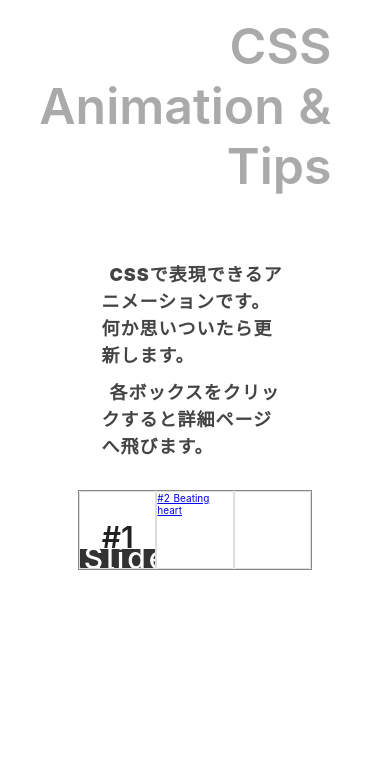
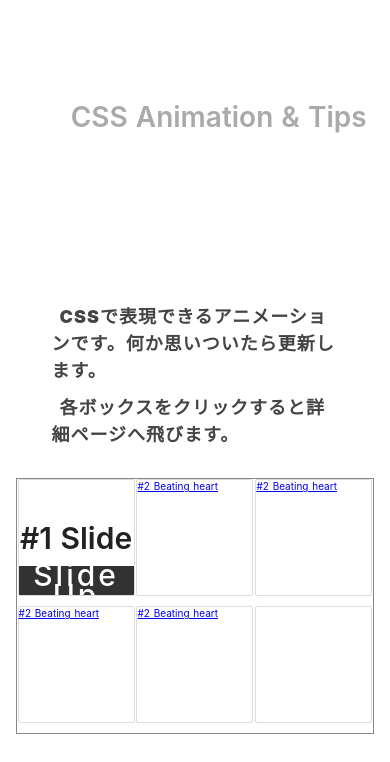
Before and after one commit to kento-yoshidu/CSSAnimation, a Nuxt app: page / in a window 390 px wide. Shown: the top 762 px of the page. Built offline with nearby package versions, Linux system fonts and the light colour scheme.

Commit message:
Update index.vue

```diff
--- a/components/LayoutHeader.vue
+++ b/components/LayoutHeader.vue
@@ -30,11 +30,12 @@ export default {
   }
 
   .header .header-title {
+    margin-right: 15vw;
+    margin-bottom: 30px;
     font-size: 5rem;
     color: #aaa;
     font-weight: 600;
     text-align: right;
-    margin-right: 15vw;
   }
 
   .header .link-btn {
@@ -43,4 +44,20 @@ export default {
     font-size: 2.5rem;
     margin-left: 15vw;
   }
+
+  @media screen and (max-width: 768px) {
+    .header {
+      height: 30vh;
+    }
+    .header .header-title {
+      margin-right: 6vw;
+      margin-bottom: 20px;
+      font-size: 2.8rem;
+    }
+
+    .header .link-btn {
+      font-size: 1.8rem;
+      margin-left: 8vw;
+    }
+  }
 </style>
--- a/layouts/default.vue
+++ b/layouts/default.vue
@@ -25,7 +25,13 @@ html {
 }
 
 .main {
-  width: 60vw;
+  width: 62vw;
   margin: 0 auto;
 }
+
+@media screen and (max-width: 768px) {
+  .main {
+    width: 92%;
+  }
+}
 </style>
--- a/pages/index.vue
+++ b/pages/index.vue
@@ -10,7 +10,6 @@
 
       <section class="section">
         <div class="wrapper">
-
           <a class="boxes ani1" href="/01/">
             <p>#1 Slide up</p>
             <div class="mask">
@@ -19,7 +18,19 @@
             </div>
           </a>
 
-          <a class="boxes ani2" href="./02/">
+          <a class="boxes ani2" href="/02/">
+            <p>#2 Beating heart</p>
+            <i class="fas fa-heart"></i>
+          </a>
+          <a class="boxes ani2" href="/02/">
+            <p>#2 Beating heart</p>
+            <i class="fas fa-heart"></i>
+          </a>
+          <a class="boxes ani2" href="/02/">
+            <p>#2 Beating heart</p>
+            <i class="fas fa-heart"></i>
+          </a>
+          <a class="boxes ani2" href="/02/">
             <p>#2 Beating heart</p>
             <i class="fas fa-heart"></i>
           </a>
@@ -75,6 +86,7 @@ export default Vue.extend({
   margin: 30px auto 0;
   display: flex;
   justify-content: space-around;
+  flex-wrap: wrap;
   border: 1px solid #888;
 }
 
@@ -84,6 +96,14 @@ export default Vue.extend({
   border: 1.5px solid #ddd;
   border-radius: 2px;
   transition: .3s;
+}
+
+@media screen and (max-width: 768px) {
+  .boxes {
+    width: 30vw;
+    height: 30vw;
+    margin-bottom: 10px;
+  }
 }
 
 .ani1 {
@@ -113,7 +133,7 @@ export default Vue.extend({
   color: #fff;
   letter-spacing: 3px;
   text-align: center;
-  transition: .5s;
+  transition: .3s;
 }
 
 .ani1 .mask .hoverme {
```
